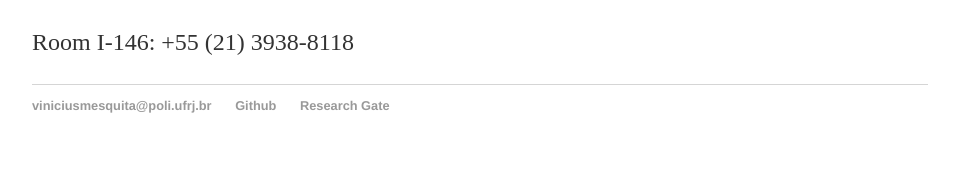
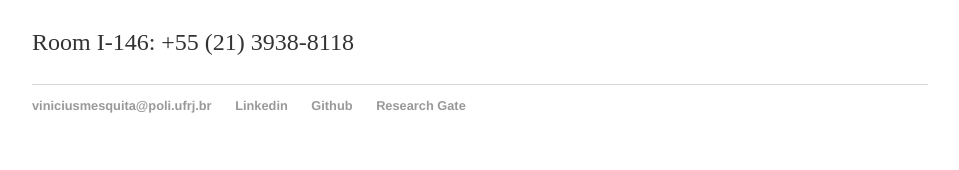
Before and after one commit to mesquita/mesquita.github.io, a Jekyll site: the page built from about.md, in a window 1280 px wide. Shown: the part 1149-1319 px from the top of the page, without its empty margins (160-1119 px from the left). Built offline with Jekyll 4.4.1, drawn with Linux system fonts in a browser that asks for light colours.

Commit message:
updates footer to add linkedin

```diff
--- a/_layouts/default.html
+++ b/_layouts/default.html
@@ -23,8 +23,9 @@
 			<footer>
 	    		<ul>
 	        		<li><a href="mailto:viniciusmesquita@poli.ufrj.com.br">viniciusmesquita@poli.ufrj.br</a></li>
-					<li><a href="https://github.com/mesquita">Github</a></li>
-					<li><a href="https://www.researchgate.net/profile/Vinicius_Mesquita3">Research Gate</a></li>
+				<li><a href=https://www.linkedin.com/in/mesquitavinicius>Linkedin</a></li>
+				<li><a href="https://github.com/mesquita">Github</a></li>
+				<li><a href="https://www.researchgate.net/profile/Vinicius_Mesquita3">Research Gate</a></li>
 				</ul>
 			</footer>
 
```
